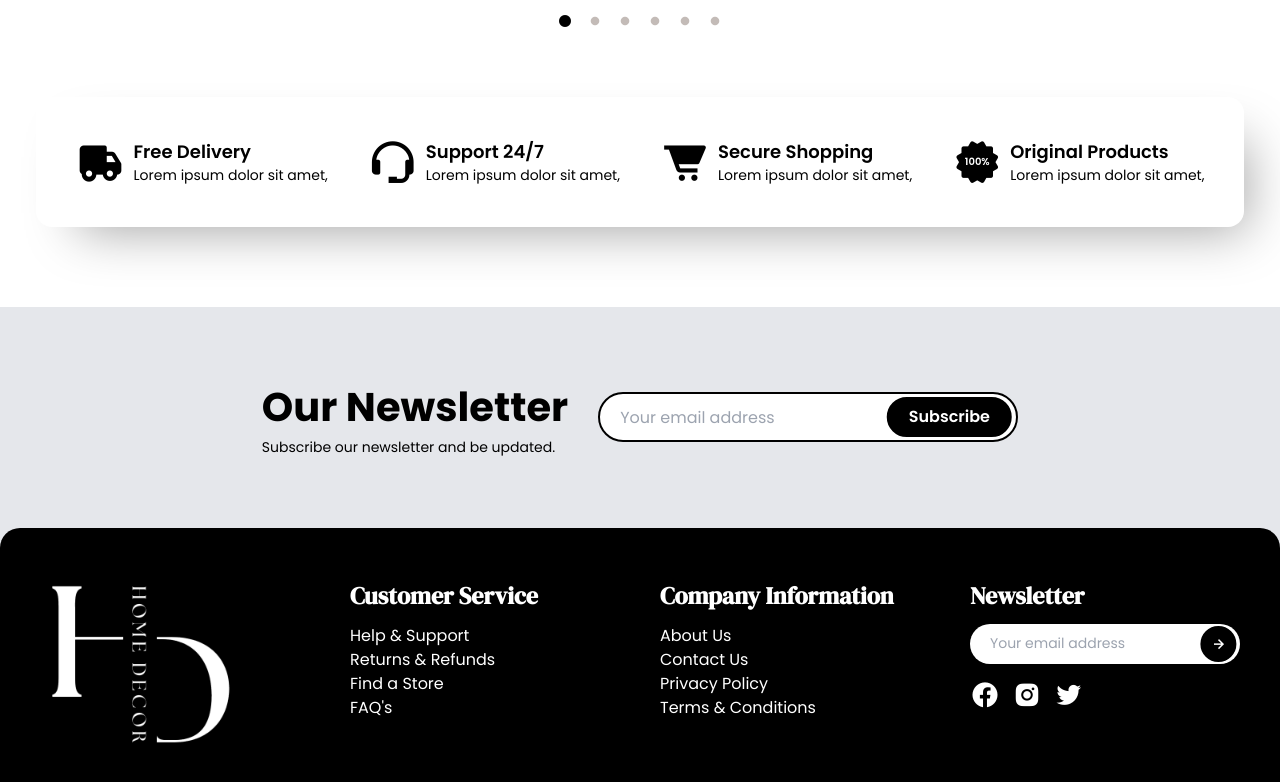
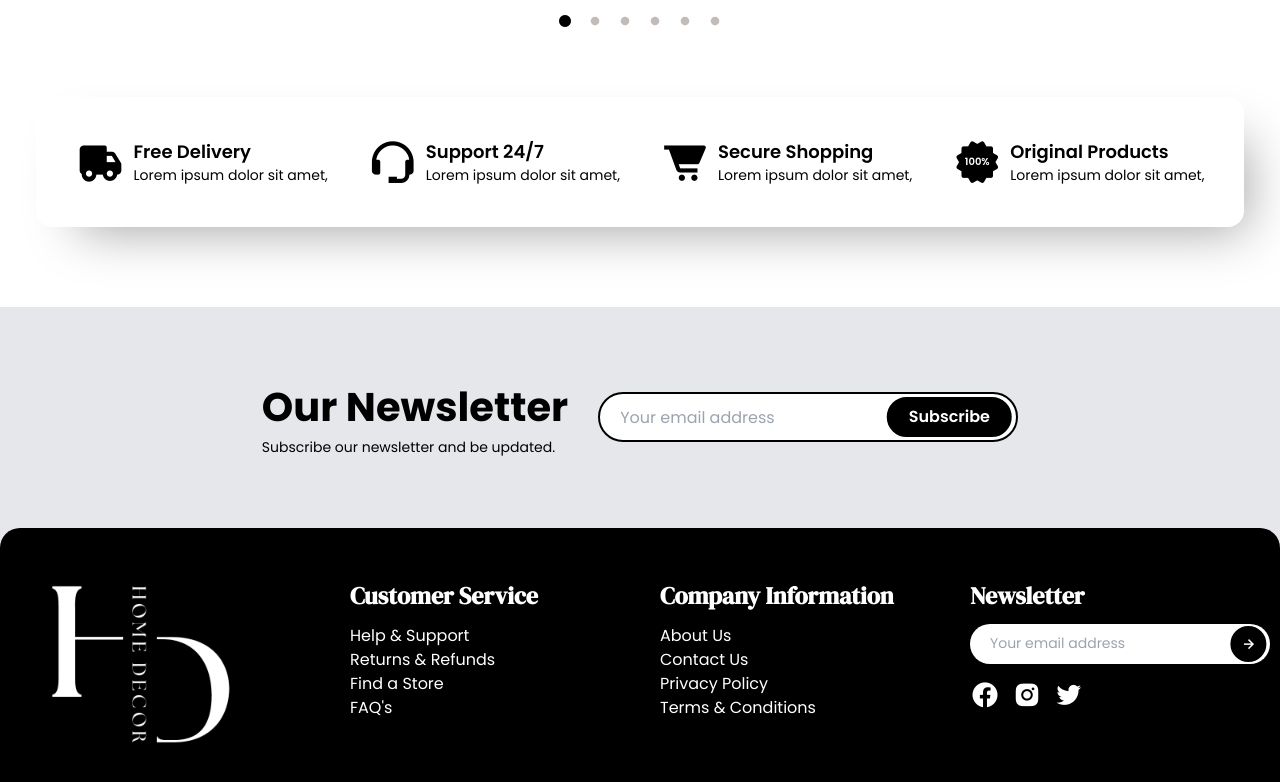
Before and after one commit to JbAranel17/Home_Decor, a website: page index.html in a window 1280 px wide. Shown: the part 2849-3631 px from the top of the page. Drawn offline with nearby package versions, Linux system fonts and the light colour scheme; a web font is replaced by a local one.

Commit message:
Update index.html

```diff
--- a/index.html
+++ b/index.html
@@ -506,7 +506,7 @@
             <div class="info flex flex-col sm:justify-start justify-center sm:items-start items-center text-white relative">
                 <h1 class="text-[24px] font-[700] py-[10px]">Newsletter</h1>
                 <form action="" class="letter relative">
-                    <input type="email" placeholder="Your email address" class="send relative sm:w-full w-[280px] h-[40px] sm:text-[14px] text-[12px] text-black rounded-[20px] lg:pl-[20px] pl-[15px]">
+                    <input type="email" placeholder="Your email address" class="send relative sm:w-[300px] w-[280px] h-[40px] sm:text-[14px] text-[12px] text-black rounded-[20px] lg:pl-[20px] pl-[15px]">
                     <button type="submit" class="absolute text-[18px] top-[50%] right-0 bg-black border-2 border-solid border-black pt-[4px] pb-[1px] px-[7px] rounded-[50%] hover:bg-white hover:text-black"><i class='bx bx-right-arrow-alt'></i></button>
                 </form>
 
```
